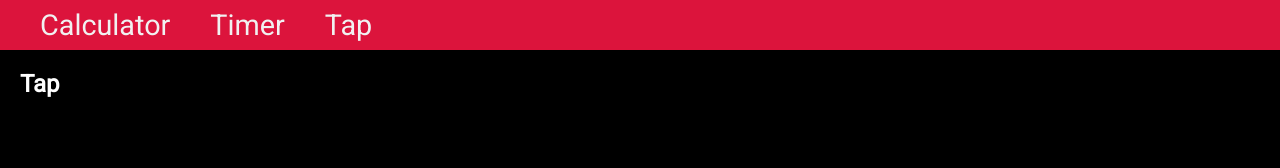
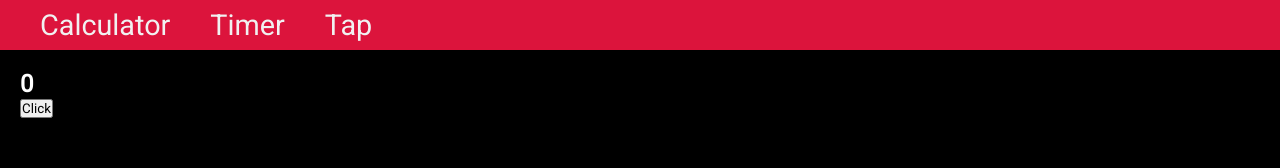
Before and after one commit to sanskarpareek14/React, a React (Create React App) app in the folder myapp/: page / in a window 1280 px wide. Both pictures are taken after a click on the link "Tap". Shown: the top 168 px of the page. Built offline with nearby package versions, Linux system fonts and the light colour scheme.

Commit message:
React add

```diff
--- a/myapp/src/Components/Tap.js
+++ b/myapp/src/Components/Tap.js
@@ -1,14 +1,17 @@
-import { useEffect } from 'react'
+import { useEffect, useState } from 'react'
 
 const Tap = () => {
     useEffect(() => {
         const alert = () => window.alert('Hey!! You just double clicked')
         document.addEventListener('dblclick', alert)
+        return () => document.removeEventListener('dblclick', alert)
     }, [])
+    const [count, setCount] = useState(0)
     return (
         <div className="container">
             <div className="tap">
-                <h2>Tap</h2>
+                <h2>{count}</h2>
+                <button onClick={() => setCount(prev => prev + 1)}>Click</button>
             </div>
         </div>
     );
--- a/myapp/src/Components/Timer.js
+++ b/myapp/src/Components/Timer.js
@@ -1,3 +1,5 @@
+import { useEffect } from "react";
+
 const Timer = () => {
     return (
         <div className="container">
```
